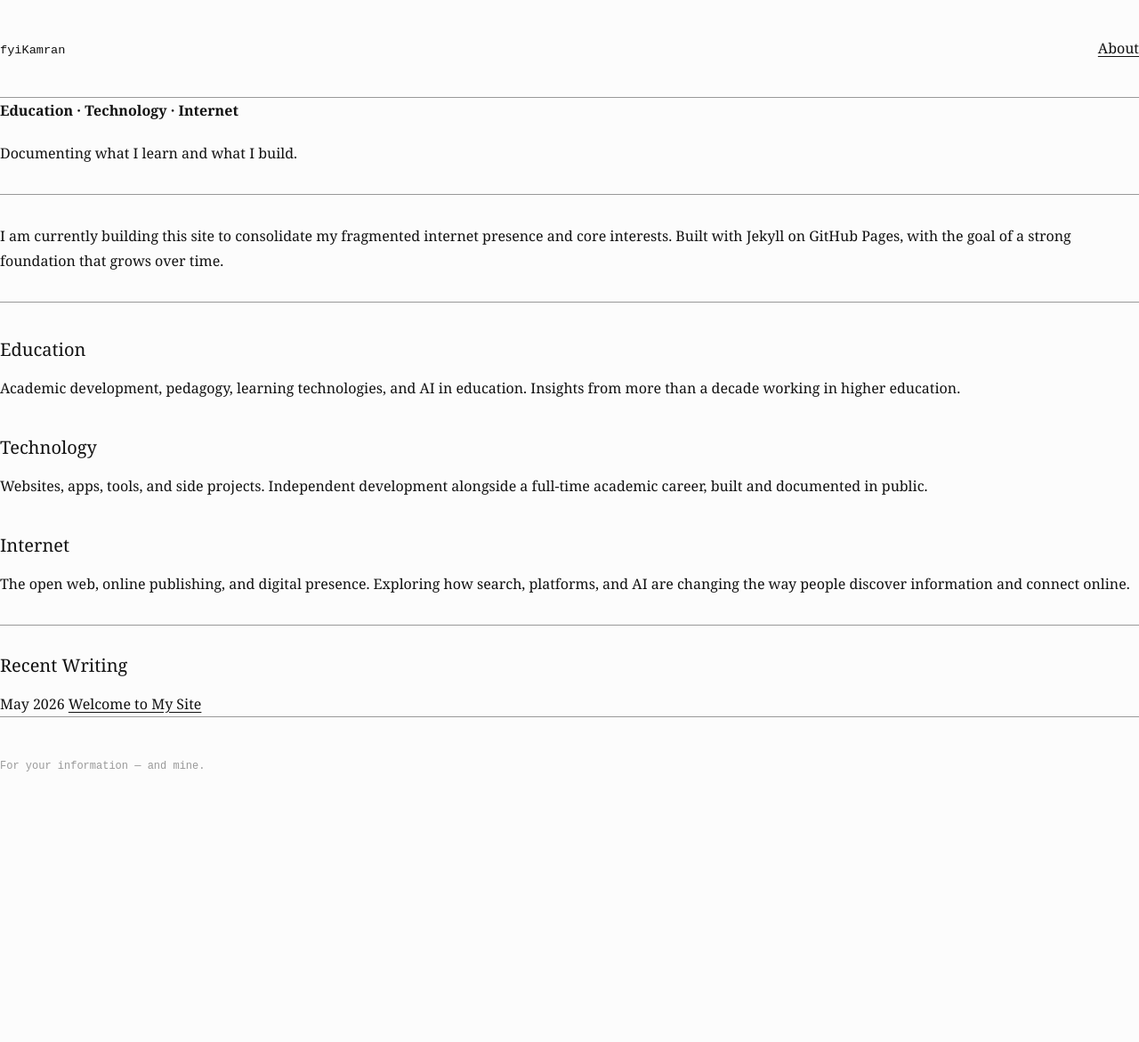
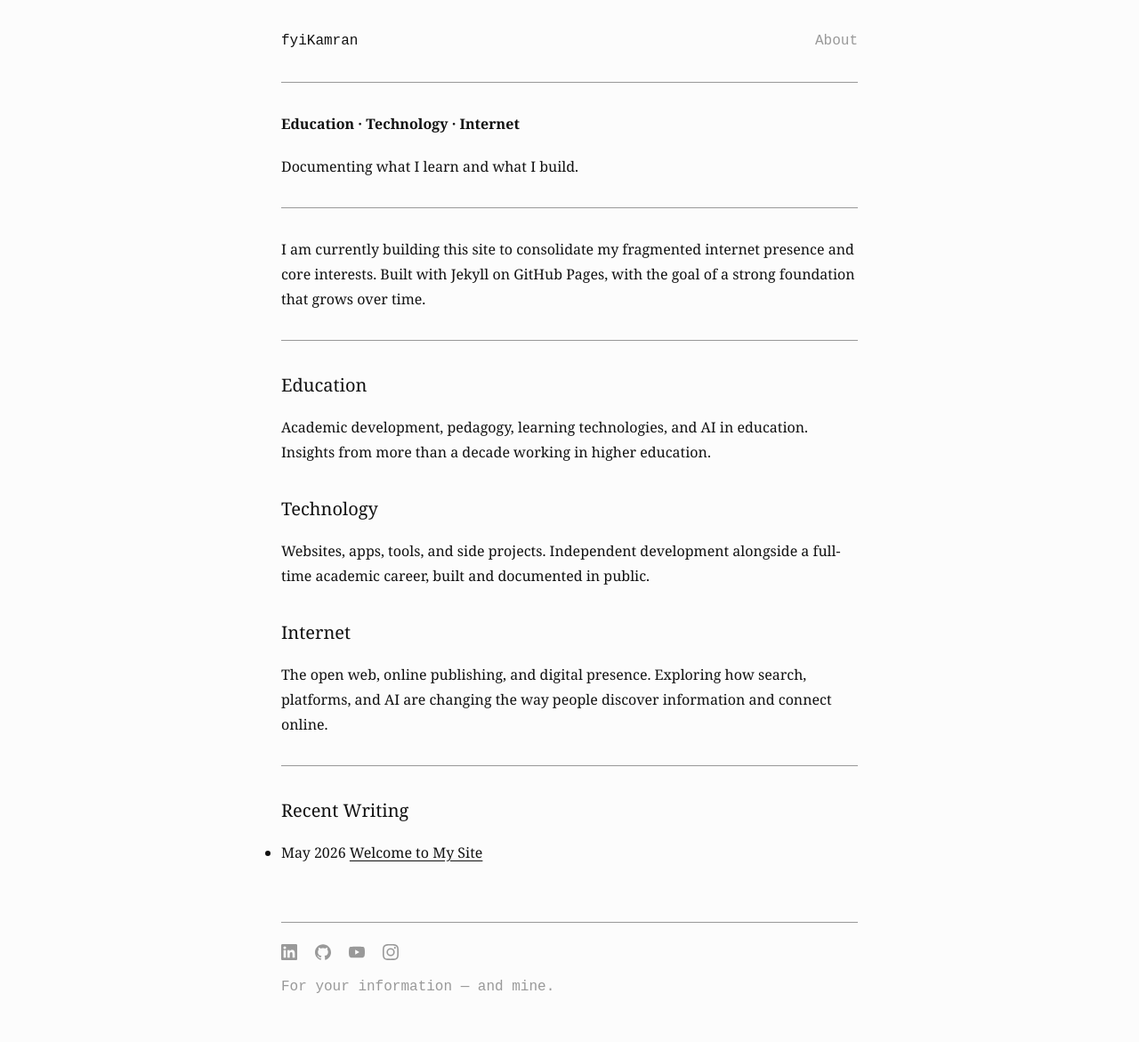
Before and after one commit to fyikamran/fyikamran.github.io, a Jekyll site: the page built from index.html, in a window 1280 px wide. Shown: the whole page at 89% size. Built offline with Jekyll 4.4.1, drawn with Linux system fonts in a browser that asks for light colours; before the commit the page ends 920 px from its top, so only the background shows below that.

Commit message:
Update styles.css

```diff
--- a/assets/css/styles.css
+++ b/assets/css/styles.css
@@ -1,4 +1,4 @@
- /* ==========================================================================
+/* ==========================================================================
   Reset
   ========================================================================== */
 * {
@@ -16,7 +16,6 @@
  --text-muted: #999999;
  --font-body: Georgia, 'Times New Roman', serif;
  --font-mono: 'Courier New', Courier, monospace;
- --font-ui: -apple-system, BlinkMacSystemFont, 'Segoe UI', sans-serif;
  --max-width: 680px;
 }
 
@@ -24,7 +23,6 @@
   Base
   ========================================================================== */
 html {
- font-size: 16px;
  -webkit-font-smoothing: antialiased;
 }
 
@@ -35,42 +33,20 @@
  font-size: 1rem;
  line-height: 1.75;
  font-weight: 400;
-}
-
-/* ==========================================================================
-  Layout
-  ========================================================================== */
-.site-container {
- display: flex;
- flex-direction: column;
- min-height: 100vh;
  max-width: var(--max-width);
  margin: 0 auto;
  padding: 0 1rem;
 }
 
+/* ==========================================================================
+  Header
+  ========================================================================== */
 header {
- padding: 2.5rem 0;
+ padding: 2rem 0;
  border-bottom: 1px solid var(--text-muted);
 }
 
-.post-container {
- flex: 1;
- padding: 2rem 0 4rem;
-}
-
-footer {
- padding: 1.5rem 0 3rem;
- border-top: 1px solid var(--text-muted);
- font-family: var(--font-mono);
- font-size: 0.75rem;
- color: var(--text-muted);
-}
-
-/* ==========================================================================
-  Navigation
-  ========================================================================== */
-nav {
+header nav {
  display: flex;
  align-items: baseline;
  justify-content: space-between;
@@ -78,36 +54,70 @@
 
 .site-name {
  font-family: var(--font-mono);
- font-size: 0.85rem;
- font-weight: 400;
+ font-size: 1rem;
  color: var(--text);
  text-decoration: none;
 }
 
-nav ul {
- list-style: none;
- display: flex;
- gap: 1.5rem;
-}
-
-nav ul a {
+header nav a {
  font-family: var(--font-mono);
- font-size: 0.75rem;
+ font-size: 1rem;
  color: var(--text-muted);
  text-decoration: none;
 }
 
-nav ul a:hover {
+header nav a:hover {
  color: var(--text);
+}
+
+header nav a.site-name {
+ color: var(--text);
+}
+
+/* ==========================================================================
+  Main
+  ========================================================================== */
+main {
+ padding: 2rem 0 4rem;
+}
+
+/* ==========================================================================
+  Footer
+  ========================================================================== */
+footer {
+ padding: 1.5rem 0 3rem;
+ border-top: 1px solid var(--text-muted);
+ font-family: var(--font-mono);
+ font-size: 1rem;
+ color: var(--text-muted);
+}
+
+footer nav {
+ display: flex;
+ gap: 1.25rem;
+ margin-bottom: 1rem;
+}
+
+footer nav a {
+ color: var(--text-muted);
+ text-decoration: none;
+}
+
+footer nav a:hover {
+ color: var(--text);
+}
+
+footer p {
+ margin-bottom: 0;
 }
 
 /* ==========================================================================
   Typography
   ========================================================================== */
 h1 {
- font-size: 2rem;
+ font-size: 1.75rem;
  font-weight: 400;
- line-height: 1.2;
+ line-height: 1.75;
  letter-spacing: -0.01em;
  margin-bottom: 1.5rem;
 }
@@ -115,7 +125,7 @@
 h2 {
  font-size: 1.25rem;
  font-weight: 400;
- line-height: 1.3;
+ line-height: 1.75;
  margin-bottom: 1rem;
  margin-top: 2rem;
 }
@@ -123,6 +133,7 @@
 h3 {
  font-size: 1rem;
  font-weight: 400;
+ line-height: 1.75;
  margin-bottom: 0.5rem;
  margin-top: 1.5rem;
 }
@@ -155,33 +166,65 @@
 }
 
 /* ==========================================================================
-  Timeline
+  Post Header
   ========================================================================== */
-ul.timeline {
- list-style: none;
- padding: 0;
+article header {
+ margin-bottom: 2rem;
+ padding-bottom: 1.5rem;
+ border-bottom: 1px solid var(--text-muted);
 }
 
-ul.timeline li {
- display: flex;
- gap: 1.5rem;
- padding: 0.5rem 0;
- border-bottom: 1px solid var(--text-muted);
- font-size: 0.925rem;
- line-height: 1.5;
+article header h1 {
+ margin-bottom: 0.75rem;
 }
 
-ul.timeline li:last-child {
- border-bottom: none;
+.post-meta {
+ font-family: var(--font-mono);
+ font-size: 1rem;
+ color: var(--text-muted);
+ display: flex;
+ gap: 1rem;
+ flex-wrap: wrap;
 }
 
-ul.timeline time {
+/* ==========================================================================
+  Post Content
+  ========================================================================== */
+.post-content h2 {
+ margin-top: 2.5rem;
+}
+
+.post-content p {
+ margin-bottom: 1.25rem;
+}
+
+.post-content ul,
+.post-content ol {
+ padding-left: 1.25rem;
+ margin-bottom: 1.25rem;
+}
+
+.post-content li {
+ margin-bottom: 0.5rem;
+}
+
+.post-content blockquote {
+ border-left: 2px solid var(--text-muted);
+ padding-left: 1rem;
+ color: var(--text-muted);
+ margin: 1.5rem 0;
+}
+
+/* ==========================================================================
+  Post Footer
+  ========================================================================== */
+.post-footer {
+ margin-top: 3rem;
+ padding-top: 1.5rem;
+ border-top: 1px solid var(--text-muted);
  font-family: var(--font-mono);
- font-size: 0.75rem;
+ font-size: 1rem;
  color: var(--text-muted);
- min-width: 3.5rem;
- padding-top: 0.2rem;
- flex-shrink: 0;
 }
 
 /* ==========================================================================
@@ -189,7 +232,7 @@
   ========================================================================== */
 code {
  font-family: var(--font-mono);
- font-size: 0.85em;
+ font-size: 1rem;
  background: rgba(17, 17, 17, 0.06);
  color: var(--text);
  padding: 0.15rem 0.4rem;
@@ -206,75 +249,97 @@
 pre code {
  background: none;
  padding: 0;
- font-size: 0.875rem;
- line-height: 1.6;
+ line-height: 1.75;
 }
 
 /* ==========================================================================
-  Article / Post
+  Timeline
   ========================================================================== */
-article h1 {
- font-size: 1.75rem;
- margin-bottom: 0.5rem;
+ul.timeline {
+ list-style: none;
+ padding: 0;
 }
 
-article h2 {
- margin-top: 2.5rem;
+ul.timeline li {
+ display: flex;
+ gap: 1.5rem;
+ padding: 0.5rem 0;
+ border-bottom: 1px solid var(--text-muted);
+ line-height: 1.75;
 }
 
-article p {
- margin-bottom: 1.25rem;
+ul.timeline li:last-child {
+ border-bottom: none;
 }
 
-article ul,
-article ol {
- padding-left: 1.25rem;
- margin-bottom: 1.25rem;
-}
-
-article li {
- margin-bottom: 0.5rem;
+ul.timeline time {
+ font-family: var(--font-mono);
+ font-size: 1rem;
+ color: var(--text-muted);
+ min-width: 3.5rem;
+ flex-shrink: 0;
 }
 
 /* ==========================================================================
-  Post Meta
+  Post List
   ========================================================================== */
-.post-meta {
+ul.post-list {
+ list-style: none;
+ padding: 0;
+}
+
+ul.post-list li {
+ display: flex;
+ gap: 1.5rem;
+ padding: 0.75rem 0;
+ border-bottom: 1px solid var(--text-muted);
+ align-items: baseline;
+}
+
+ul.post-list li:last-child {
+ border-bottom: none;
+}
+
+ul.post-list time {
  font-family: var(--font-mono);
- font-size: 0.75rem;
+ font-size: 1rem;
  color: var(--text-muted);
- margin-bottom: 2rem;
- display: flex;
- gap: 1rem;
+ min-width: 6rem;
+ flex-shrink: 0;
+}
+
+ul.post-list a {
+ font-size: 1rem;
+ color: var(--text);
+ text-decoration: none;
+}
+
+ul.post-list a:hover {
+ text-decoration: underline;
+ text-underline-offset: 3px;
 }
 
 /* ==========================================================================
-  Social
+  Social Icons
   ========================================================================== */
-.social {
- display: flex;
- gap: 1.25rem;
- padding-top: 1.5rem;
- border-top: 1px solid var(--text-muted);
+footer nav svg {
+ width: 1.125rem;
+ height: 1.125rem;
+ display: block;
 }
 
-.social a {
- font-family: var(--font-mono);
- font-size: 0.72rem;
- color: var(--text-muted);
- text-decoration: none;
-}
-
-.social a:hover {
- color: var(--text);
+footer nav a {
+ display: inline-flex;
+ align-items: center;
 }
 
 /* ==========================================================================
   Mobile
   ========================================================================== */
 @media (max-width: 600px) {
- h1 { font-size: 1.5rem; }
- h2 { font-size: 1.1rem; }
- nav ul { gap: 1rem; }
+ h1 { font-size: 1.375rem; }
+ h2 { font-size: 1.125rem; }
  ul.timeline time { min-width: 2.75rem; }
+ ul.post-list time { min-width: 4.5rem; }
+ .post-meta { gap: 0.5rem; }
 }
```
